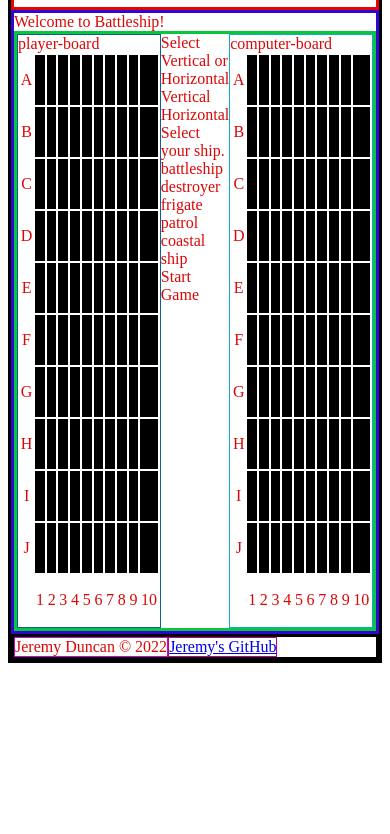
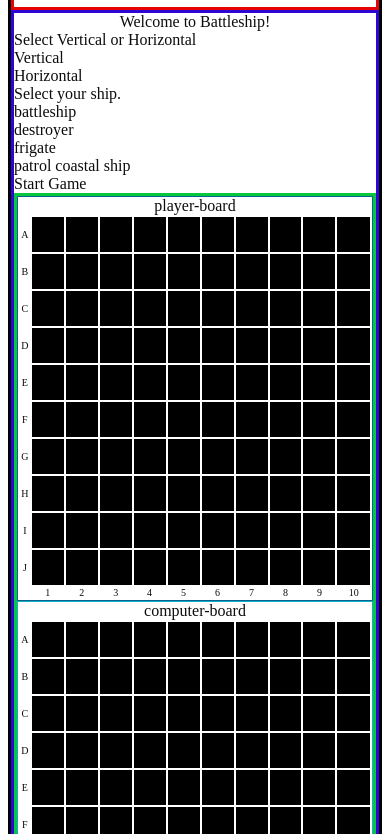
Before and after one commit to JeremyDuncan/Battleship, a plain HTML site: page index.html in a window 390 px wide. Shown: the part 87-921 px from the top of the page. Before the commit the page ends 844 px from the top, so only its background shows below. Drawn offline with Linux system fonts and the light colour scheme.

Commit message:
updated css for better visuals and repsonsiveness

```diff
--- a/battleship.css
+++ b/battleship.css
@@ -1,5 +1,5 @@
 body {
-  color: rgb(220, 7, 7);
+  color: rgb(14, 12, 12);
 }
 
 .container {
@@ -10,9 +10,12 @@ body {
 
 header {
   border: 3px solid rgb(230, 3, 3);
+  text-align: center;
 
 }
-
+.message {
+  text-align: center;
+}
 .container-main {
   border: 3px solid rgb(47, 5, 214);
 
@@ -21,16 +24,17 @@ header {
 .game-boards {
   display: flex;
   border: 3px solid rgb(8, 198, 62);
+  text-align: center;
 
 }
 
 .square{
-
   text-align: center;
   background-color: black;
   border: 0px solid rgb(103, 1, 1);
   padding: 0px;
 }
+
 td {
   padding: 0px;
   width: 50px;
@@ -88,3 +92,38 @@ footer {
  .square:hover{
   background-color: white;
 }
+
+/* ==== Responsive CSS Styles ==== */
+@media (max-width: 550px) {
+  .game-boards {
+    flex-direction: column;
+  }
+  .label {
+    font-size: 10px;
+    padding: 0px;
+    margin: 0px;
+    width: 10px;
+    height: 10px;
+  }
+  td {
+    padding: 0px;
+    width: 35px;
+    height: 35px;
+  }
+  .ship {
+    width: 35px;
+    height: 35px;
+  }
+  .ship-select {
+    width: 35px;
+    height: 35px;
+  }
+  .ship-hit {
+    width: 35px;
+    height: 35px;
+  }
+  .ship-miss {
+    width: 35px;
+    height: 35px;
+  }
+}
--- a/index.html
+++ b/index.html
@@ -19,6 +19,39 @@
       <div class="message">
         Welcome to Battleship!
       </div>
+
+      <div id="remove-on-start" class="selection">
+        <div>
+          Select Vertical or Horizontal
+        </div>
+        <div onclick="turnVertical()" class="vertical-selection">
+          Vertical
+        </div>
+        <div onclick="turnHorizontal()" class="horizontal-selection">
+          Horizontal
+        </div>
+        <div>
+          Select your ship.
+        </div>
+        <div class="ship-selection">
+          <div onclick="selectShip(3)" class="battleship">
+            battleship
+          </div>
+          <div onclick="selectShip(3)" class="destroyer">
+            destroyer
+          </div>
+          <div onclick="selectShip(3)" class="frigate">
+            frigate
+          </div>
+          <div onclick="selectShip(3)" class="patrol-coastal">
+            patrol coastal ship
+          </div>
+        </div>
+        <div class="start-game" onclick="clickStartGame()">
+          Start Game
+        </div>
+      </div>
+
       <div class="game-boards">
         <div class="player-board">
           player-board
@@ -177,38 +210,6 @@
               <td class="label">10</td>
             </tr>
           </table>
-        </div>
-
-        <div id="remove-on-start" class="selection">
-          <div>
-            Select Vertical or Horizontal
-          </div>
-          <div onclick="turnVertical()" class="vertical-selection">
-            Vertical
-          </div>
-          <div onclick="turnHorizontal()" class="horizontal-selection">
-            Horizontal
-          </div>
-          <div>
-            Select your ship.
-          </div>
-          <div class="ship-selection">
-            <div onclick="selectShip(3)" class="battleship">
-              battleship
-            </div>
-            <div onclick="selectShip(3)" class="destroyer">
-              destroyer
-            </div>
-            <div onclick="selectShip(3)" class="frigate">
-              frigate
-            </div>
-            <div onclick="selectShip(3)" class="patrol-coastal">
-              patrol coastal ship
-            </div>
-          </div>
-          <div class="start-game" onclick="clickStartGame()">
-            Start Game
-          </div>
         </div>
 
         <div class="computer-board">
```
